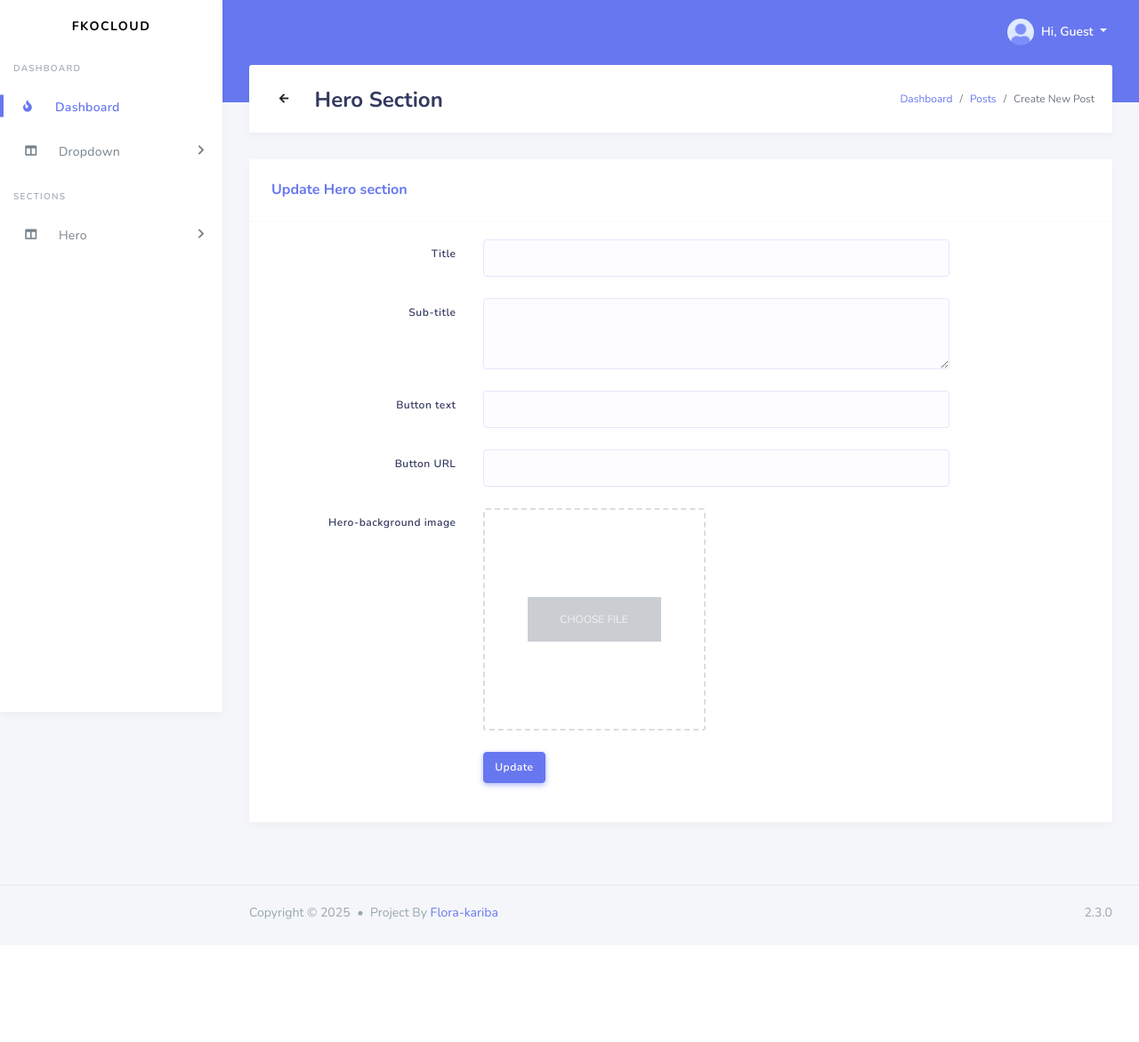
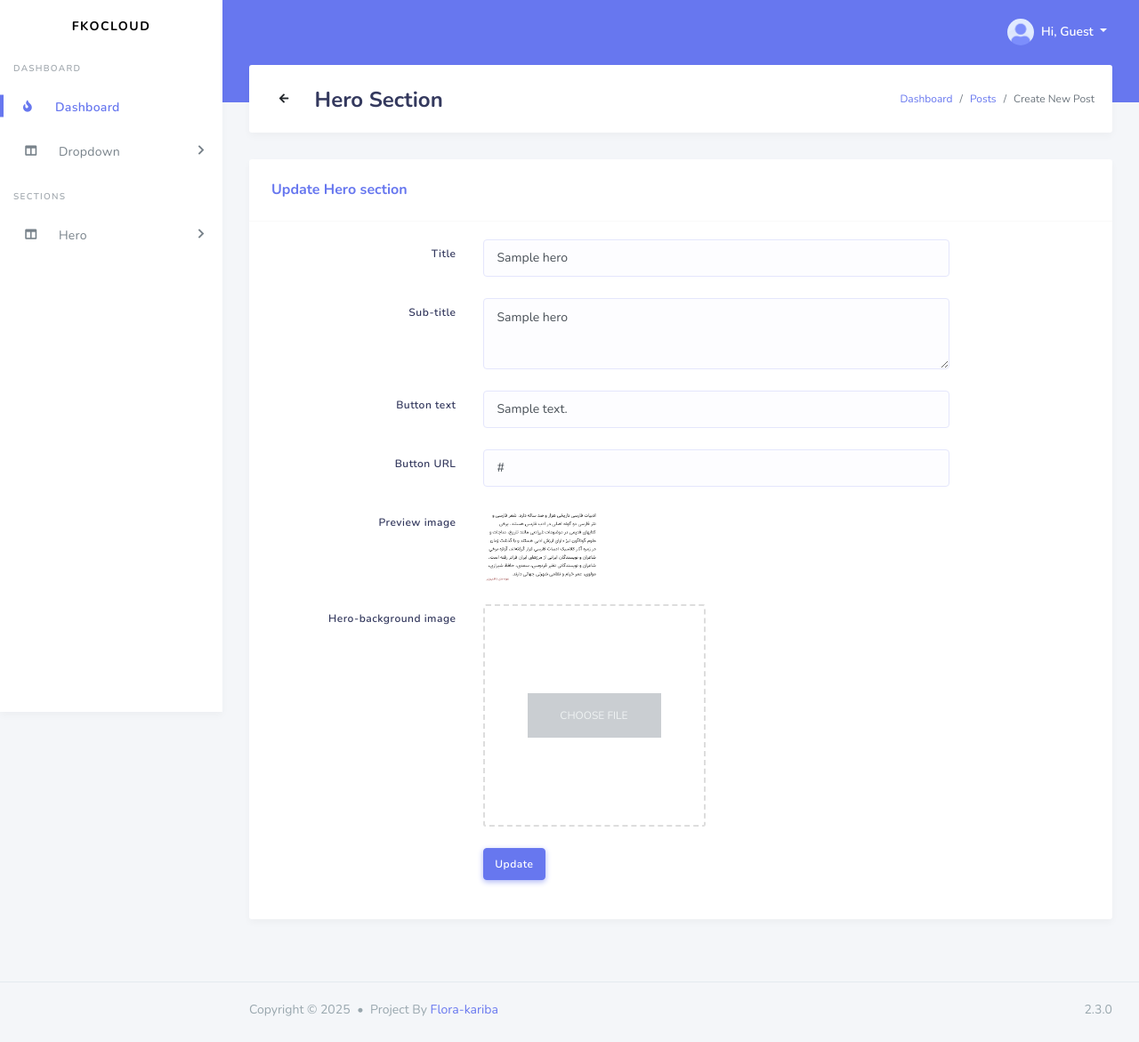
Before and after one commit to FKOCloud/Portfolio, a Laravel app: template resources/views/admin/Hero/index.blade.php in a window 1280 px wide. Shown: the whole page at 89% size. Before the commit the page ends 1033 px from the top, so only its background shows below. Run offline with Laravel 12, Linux system fonts and the light colour scheme; the template is opened without the code that fills it: most values are stand-ins (such as "Sample title", 1, 10 or a date in 2020); some libraries are stand-ins or nearby versions.

Commit message:
Hero Section part3-part4

```diff
--- a/resources/views/admin/Hero/index.blade.php
+++ b/resources/views/admin/Hero/index.blade.php
@@ -30,29 +30,43 @@
                                 <div class="form-group row mb-4">
                                     <label class="col-form-label text-md-right col-12 col-md-3 col-lg-3">Title</label>
                                     <div class="col-sm-12 col-md-7">
-                                        <input type="text" name="title" class="form-control">
+                                        <input type="text" name="title" class="form-control"
+                                            value="{{ $hero->title }}">
                                     </div>
                                 </div>
 
                                 <div class="form-group row mb-4">
                                     <label class="col-form-label text-md-right col-12 col-md-3 col-lg-3">Sub-title</label>
                                     <div class="col-sm-12 col-md-7">
-                                        <textarea name="sub_title" id="" class="form-control" style="height: 80px"></textarea>
+                                        <textarea name="sub_title" id="" class="form-control" style="height: 80px">{{ $hero->sub_title }}</textarea>
                                     </div>
                                 </div>
                                 <div class="form-group row mb-4">
                                     <label class="col-form-label text-md-right col-12 col-md-3 col-lg-3">Button text</label>
                                     <div class="col-sm-12 col-md-7">
-                                        <input type="text" name="btn_text" class="form-control">
+                                        <input type="text" name="btn_text" class="form-control"
+                                            value="{{ $hero->btn_text }}">
                                     </div>
                                 </div>
 
                                 <div class="form-group row mb-4">
                                     <label class="col-form-label text-md-right col-12 col-md-3 col-lg-3">Button URL</label>
                                     <div class="col-sm-12 col-md-7">
-                                        <input type="text" name="btn_url" class="form-control">
+                                        <input type="text" name="btn_url" class="form-control"
+                                            value="{{ $hero->btn_url }}">
                                     </div>
                                 </div>
+
+                                @if ($hero->image)
+                                    <div class="form-group row mb-4">
+                                        <label class="col-form-label text-md-right col-12 col-md-3 col-lg-3">Preview
+                                            image</label>
+                                        <div class="col-sm-12 col-md-7">
+                                            <img src="{{ asset($hero->image) }}" alt="hero-bg preview" class="w-25">
+                                        </div>
+                                    </div>
+                                @endif
+
 
                                 <div class="form-group row mb-4">
                                     <label class="col-form-label text-md-right col-12 col-md-3 col-lg-3">Hero-background
@@ -60,7 +74,8 @@
                                     <div class="col-sm-12 col-md-7">
                                         <div id="image-preview" class="image-preview">
                                             <label for="image-upload" id="image-label">Choose File</label>
-                                            <input type="file" name="image" id="image-upload" />
+                                            <input type="file" name="image" id="image-upload"
+                                                value="{{ $hero->image }}" />
                                         </div>
 
                                     </div>
--- a/routes/web.php
+++ b/routes/web.php
@@ -3,12 +3,11 @@
 use App\Http\Controllers\Admin\DashboardController;
 use App\Http\Controllers\admin\HeroController;
 use App\Http\Controllers\Admin\ProfileController;
+use App\Http\Controllers\Frontend\HomeController;
 use App\Models\Hero;
 use Illuminate\Support\Facades\Route;
 
-Route::get('/', function () {
-    return view('frontend.home');
-});
+Route::get('/', [HomeController::class, 'index'] )-> name('home');
 
 Route::get('/dashboard',[DashboardController::class,'index'])->middleware(['auth', 'verified'])->name('dashboard');
 
```
Also changed, not shown: app/Http/Controllers/Admin/HeroController.php (+11 -3 lines), app/Http/Controllers/Frontend/HomeController.php (added, +19 -0 lines), resources/views/frontend/sections/hero.blade.php (+9 -7 lines), public/uploads/1558255763home-slider-2.jpg (added), public/uploads/17521925305825801.jpg (added), public/uploads/1832572876Screenshot 2024-11-26 201950.png (deleted), public/uploads/2127652310Screenshot 2024-11-26 201950.png (deleted), public/uploads/320375669home-slider-2.jpg (added), public/uploads/5821990205825765.jpg (added), public/uploads/606270206Screenshot 2024-11-26 201950.png (deleted), public/uploads/630861892Screenshot 2024-11-26 201950.png (deleted), public/uploads/870872910Screenshot 2024-11-26 201950.png (deleted), public/uploads/888219313Screenshot 2024-11-26 201950.png (deleted), public/uploads/983053957home-slider-2.jpg (added).
